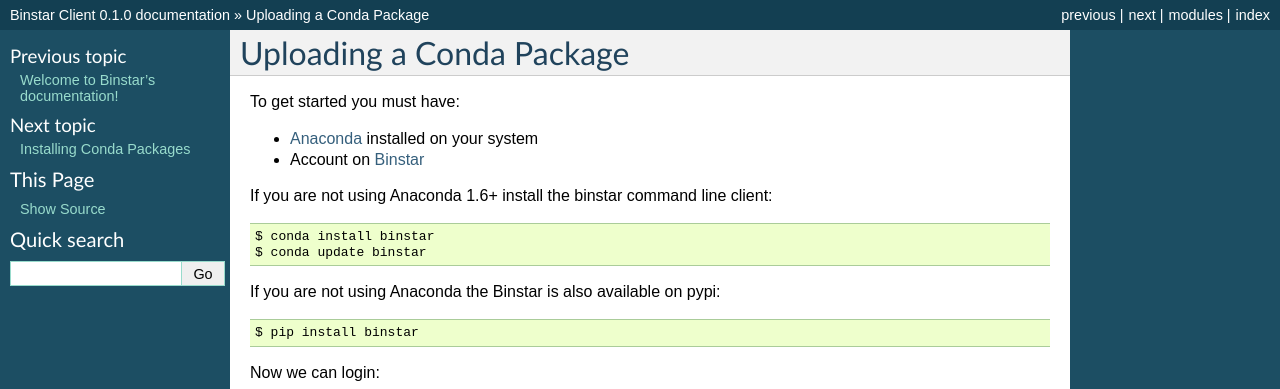
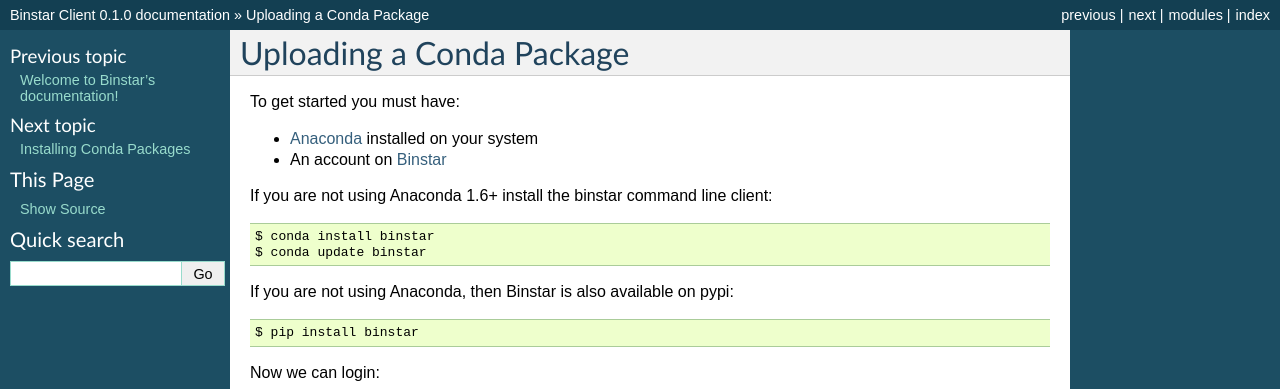
Before and after one commit to anaconda/anaconda-client, a Sphinx documentation site: the page built from doc/getting_started.rst, in a window 1280 px wide. Shown: the top 389 px of the page. Built offline with Sphinx 7.4.7, drawn with Linux system fonts in a browser that asks for light colours.

Commit message:
Update getting_started.rst
Grammar nits.

```diff
--- a/doc/getting_started.rst
+++ b/doc/getting_started.rst
@@ -4,7 +4,7 @@ Uploading a Conda Package
 To get started you must have:
 
 * Anaconda_ installed on your system
-* Account on Binstar_
+* An account on Binstar_
 
 .. _Anaconda: http://docs.continuum.io/anaconda/install.html
 
@@ -15,7 +15,7 @@ If you are not using Anaconda 1.6+ install the binstar command line client::
 	$ conda install binstar
 	$ conda update binstar
 
-If you are not using Anaconda the Binstar is also available on pypi::
+If you are not using Anaconda, then Binstar is also available on pypi::
 
 	$ pip install binstar
 
```
